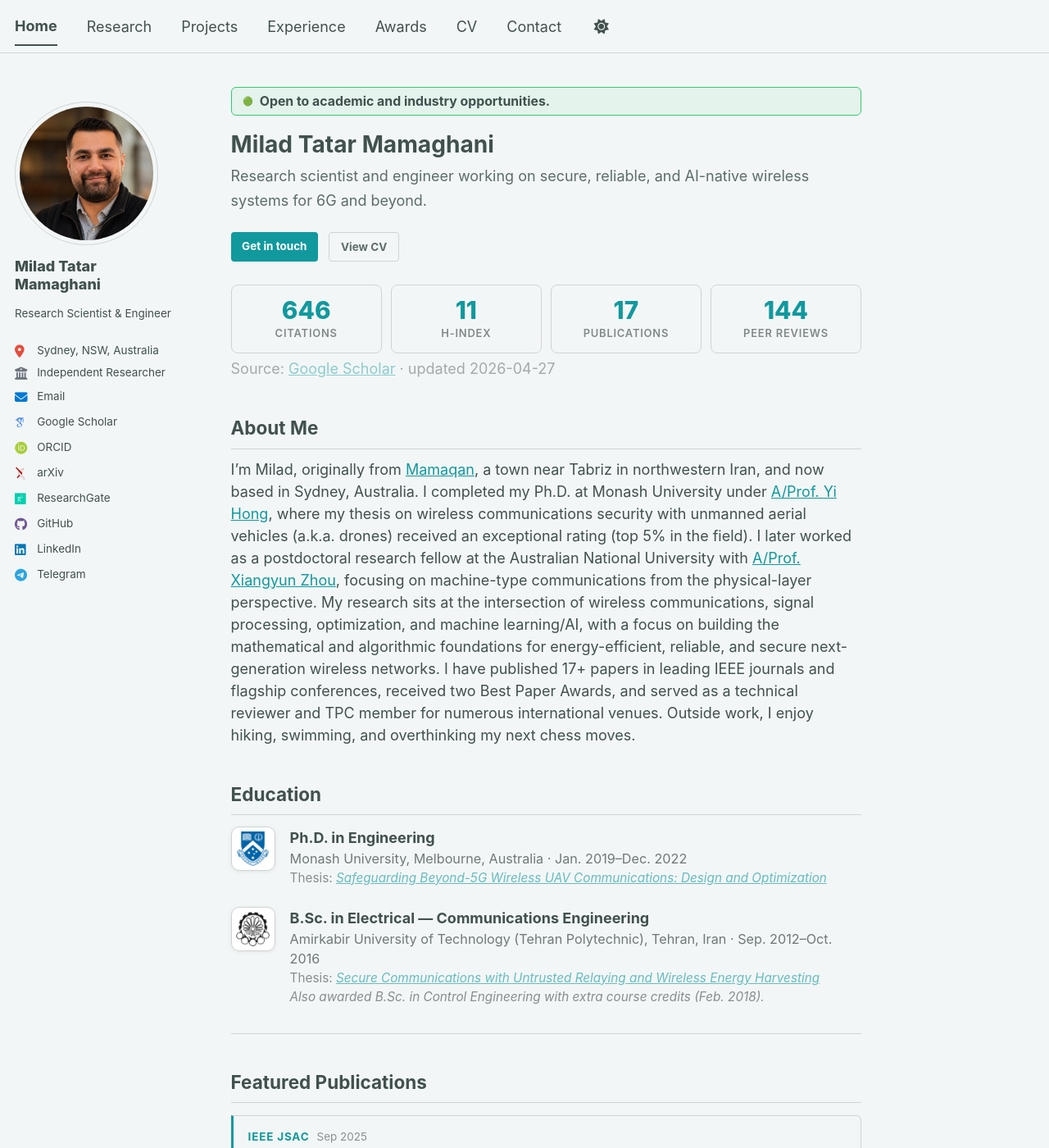
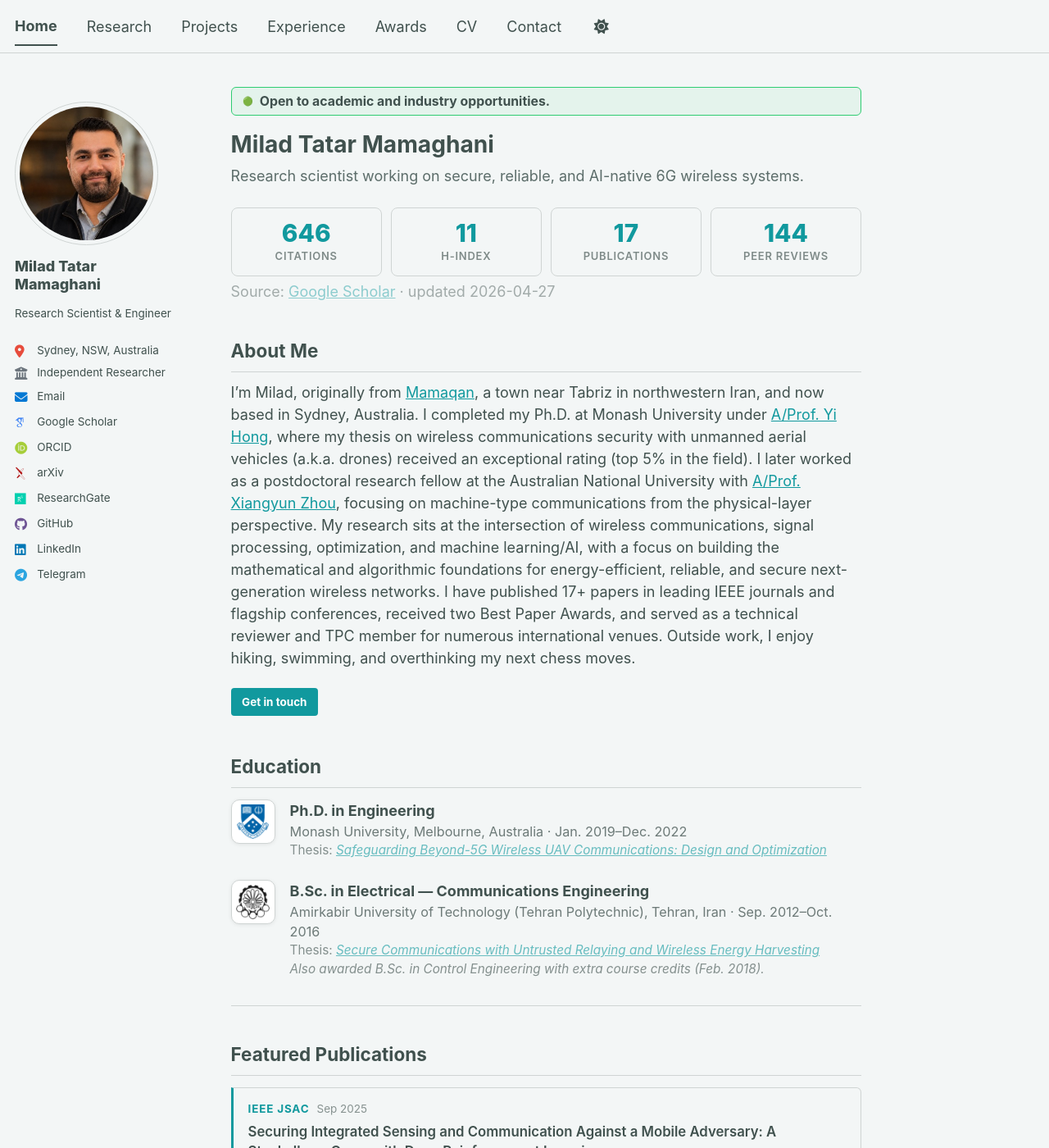
Before and after one commit to miladtm94/miladtm94.github.io, a Jekyll site: the page built from _pages/about.md, in a window 1280 px wide and 1400 px high. Shown: the whole window at 82% size. Built offline with Jekyll 4.4.1, drawn with Linux system fonts in a browser that asks for light colours; some web fonts are replaced.

Commit message:
some updates

```diff
--- a/_pages/about.md
+++ b/_pages/about.md
@@ -14,12 +14,12 @@ redirect_from:
 
 # Milad Tatar Mamaghani
 
-<p class="about__hero-lede">Research scientist and engineer working on secure, reliable, and AI-native wireless systems for 6G and beyond.</p>
+<p class="about__hero-lede">Research scientist working on secure, reliable, and AI-native 6G wireless systems.</p>
 
-<div class="about__hero-actions">
+<!-- <div class="about__hero-actions">
   <a class="btn btn--primary" href="/contact/">Get in touch</a>
   <a class="btn btn--inverse" href="/files/CV_MiladTatarMamaghani.pdf">View CV</a>
-</div>
+</div> -->
 
 <div class="about__metrics about__metrics--home">
   <div class="about__metric-item">
@@ -46,6 +46,9 @@ redirect_from:
 
 I'm Milad, originally from [Mamaqan](https://en.wikipedia.org/wiki/Mamqan), a town near Tabriz in northwestern Iran, and now based in Sydney, Australia. I completed my Ph.D. at Monash University under [A/Prof. Yi Hong](https://research.monash.edu/en/persons/yi-hong), where my thesis on wireless communications security with unmanned aerial vehicles (a.k.a. drones) received an exceptional rating (top 5% in the field). I later worked as a postdoctoral research fellow at the Australian National University with [A/Prof. Xiangyun Zhou](https://users.cecs.anu.edu.au/~xyzhou/), focusing on machine-type communications from the physical-layer perspective. My research sits at the intersection of wireless communications, signal processing, optimization, and machine learning/AI, with a focus on building the mathematical and algorithmic foundations for energy-efficient, reliable, and secure next-generation wireless networks. I have published 17+ papers in leading IEEE journals and flagship conferences, received two Best Paper Awards, and served as a technical reviewer and TPC member for numerous international venues. Outside work, I enjoy hiking, swimming, and overthinking my next chess moves.
 
+<div class="about__hero-actions">
+  <a class="btn btn--primary" href="/contact/">Get in touch</a>
+</div>
 
 ## Education
 
```
